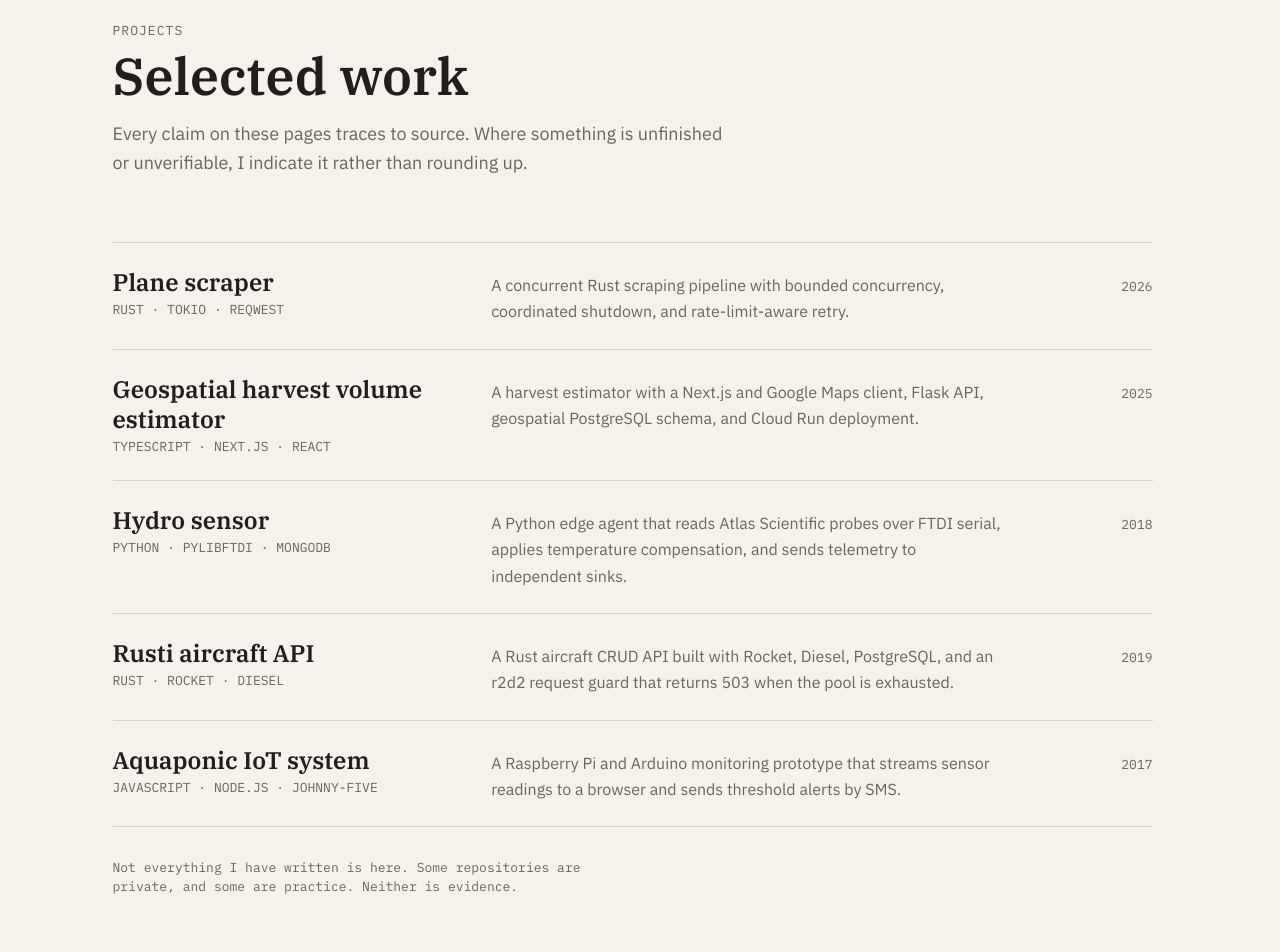
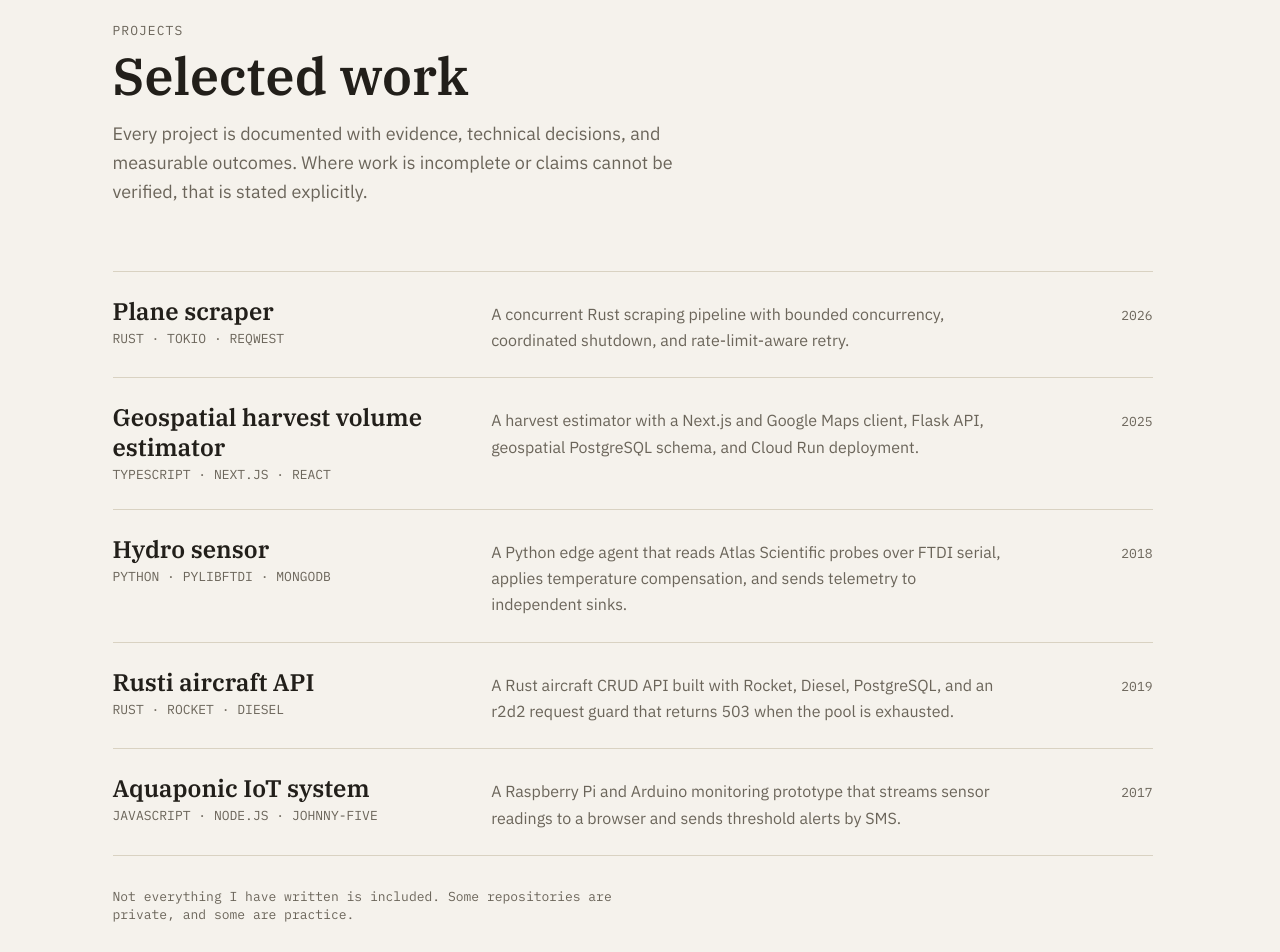
Before and after one commit to rsstdd/portfolio-2026, a Next.js app: page /projects in a window 1280 px wide. Shown: the part 100-1052 px from the top of the page. Built offline with nearby package versions, Linux system fonts and the light colour scheme.

Commit message:
refactor: update copy on the projects page

```diff
--- a/src/app/projects/page.tsx
+++ b/src/app/projects/page.tsx
@@ -28,8 +28,9 @@ export default function ProjectsPage() {
         <p className="font-mono text-overline uppercase text-muted">Projects</p>
         <h1 className="mt-2 font-display text-display font-semibold text-balance">Selected work</h1>
         <p className="mt-4 text-body-lg text-muted">
-          Every claim on these pages traces to source. Where something is unfinished or
-          unverifiable, I indicate it rather than rounding up.
+          Every project is documented with evidence, technical decisions, and
+          measurable outcomes. Where work is incomplete or claims cannot be
+          verified, that is stated explicitly.
         </p>
       </header>
 
@@ -63,8 +64,8 @@ export default function ProjectsPage() {
         ))}
       </ul>
       <p className="mt-8 max-w-prose font-mono text-caption text-muted">
-        Not everything I have written is here. Some repositories are private, and some are practice.
-        Neither is evidence.
+        Not everything I have written is included. Some repositories are private,
+        and some are practice.
       </p>
     </main>
   );
```
